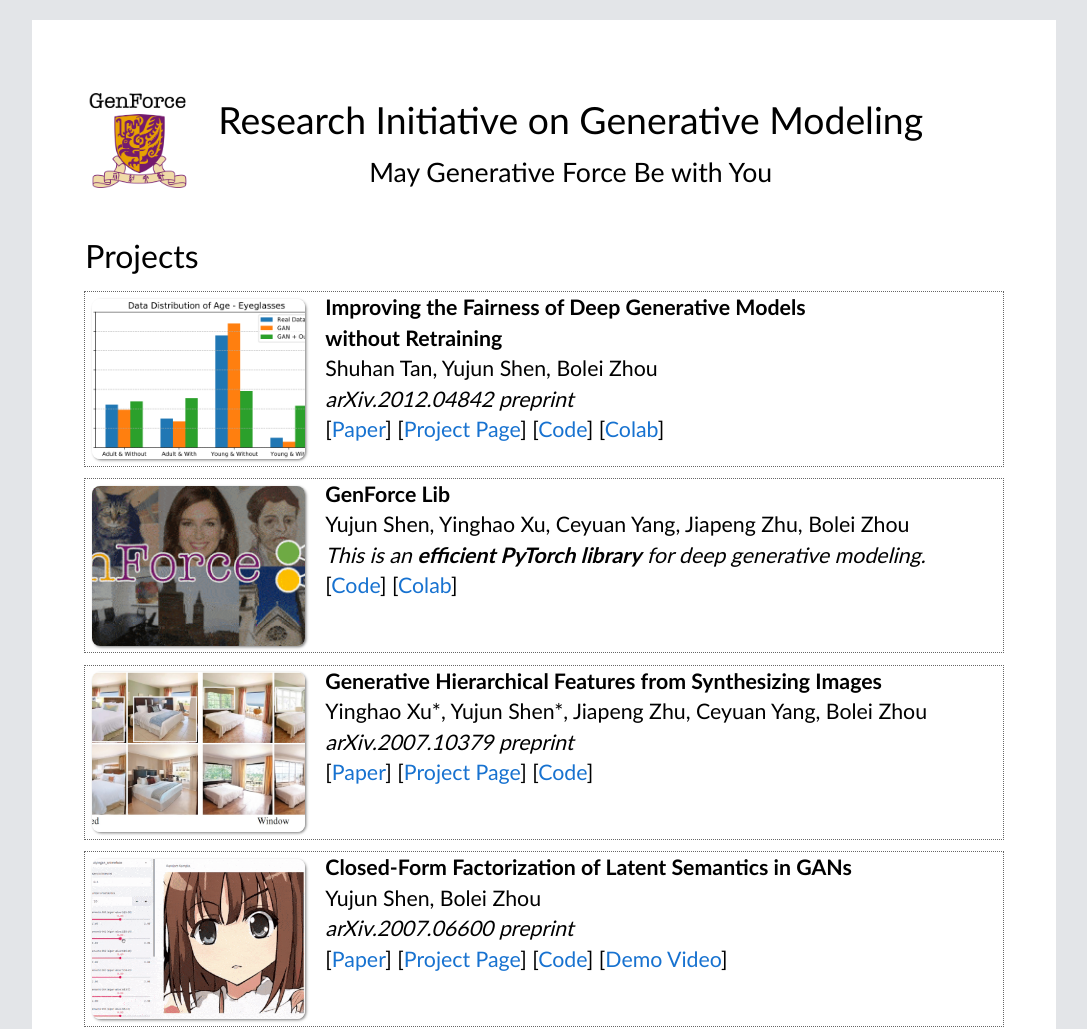
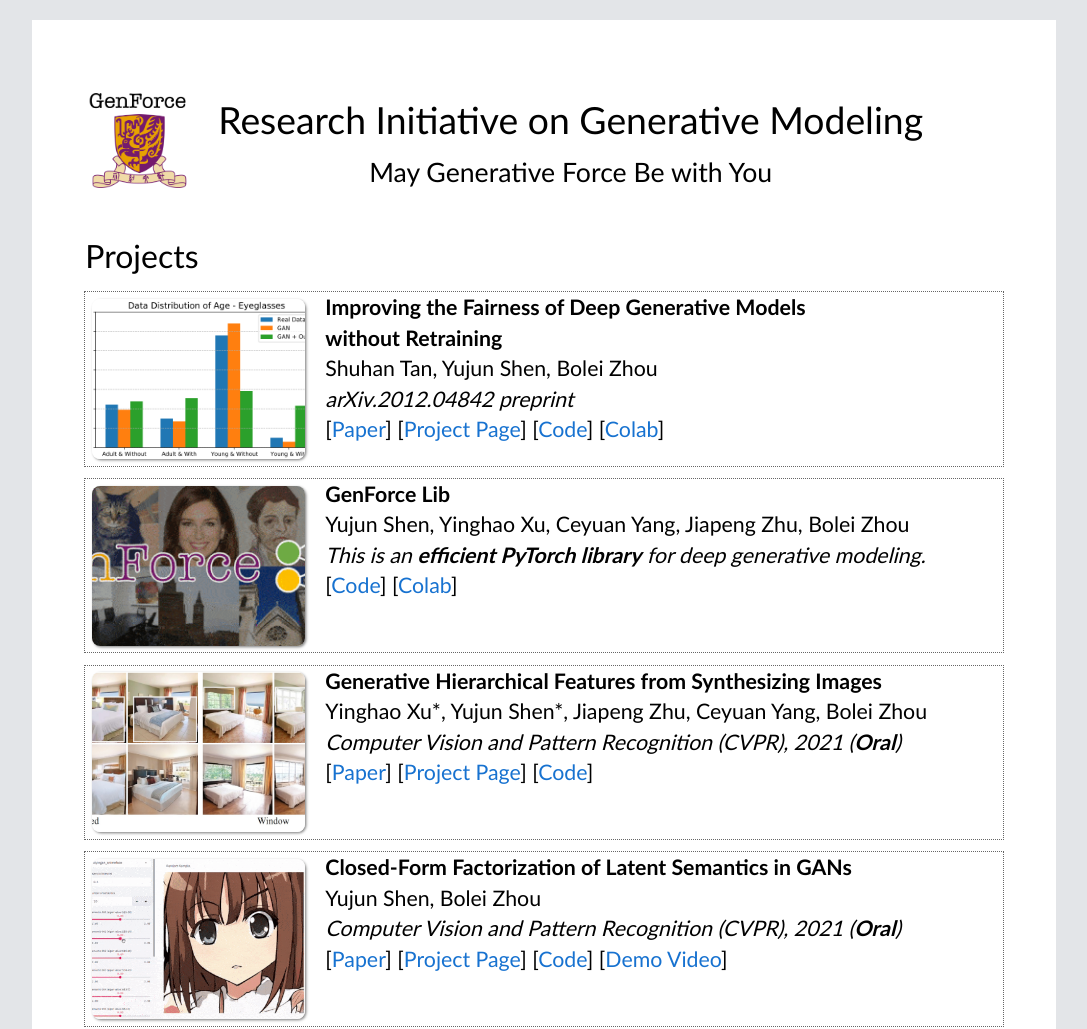
Before and after one commit to genforce/genforce.github.io, a plain HTML site: page index.html in a window 1280 px wide. Shown: the top 1029 px of the page, without its empty margins (96-1183 px from the left). Drawn offline with Linux system fonts and the light colour scheme.

Commit message:
Update CVPR 2021 information.

```diff
--- a/index.html
+++ b/index.html
@@ -79,7 +79,7 @@
     <div class="info">
       <b>Generative Hierarchical Features from Synthesizing Images</b> <br>
       Yinghao Xu*, Yujun Shen*, Jiapeng Zhu, Ceyuan Yang, Bolei Zhou <br>
-      <i>arXiv.2007.10379 preprint</i> <br>
+      <i>Computer Vision and Pattern Recognition (CVPR), 2021 (<b>Oral</b>)</i> <br>
       [<a href="https://arxiv.org/pdf/2007.10379.pdf" target="_blank">Paper</a>]
       [<a href="https://genforce.github.io/ghfeat/" target="_blank">Project Page</a>]
       [<a href="https://github.com/genforce/ghfeat" target="_blank">Code</a>]
@@ -94,7 +94,7 @@
     <div class="info">
       <b>Closed-Form Factorization of Latent Semantics in GANs</b> <br>
       Yujun Shen, Bolei Zhou <br>
-      <i>arXiv.2007.06600 preprint</i> <br>
+      <i>Computer Vision and Pattern Recognition (CVPR), 2021 (<b>Oral</b>)</i> <br>
       [<a href="https://arxiv.org/pdf/2007.06600.pdf" target="_blank">Paper</a>]
       [<a href="https://genforce.github.io/sefa/" target="_blank">Project Page</a>]
       [<a href="https://github.com/genforce/sefa" target="_blank">Code</a>]
```
